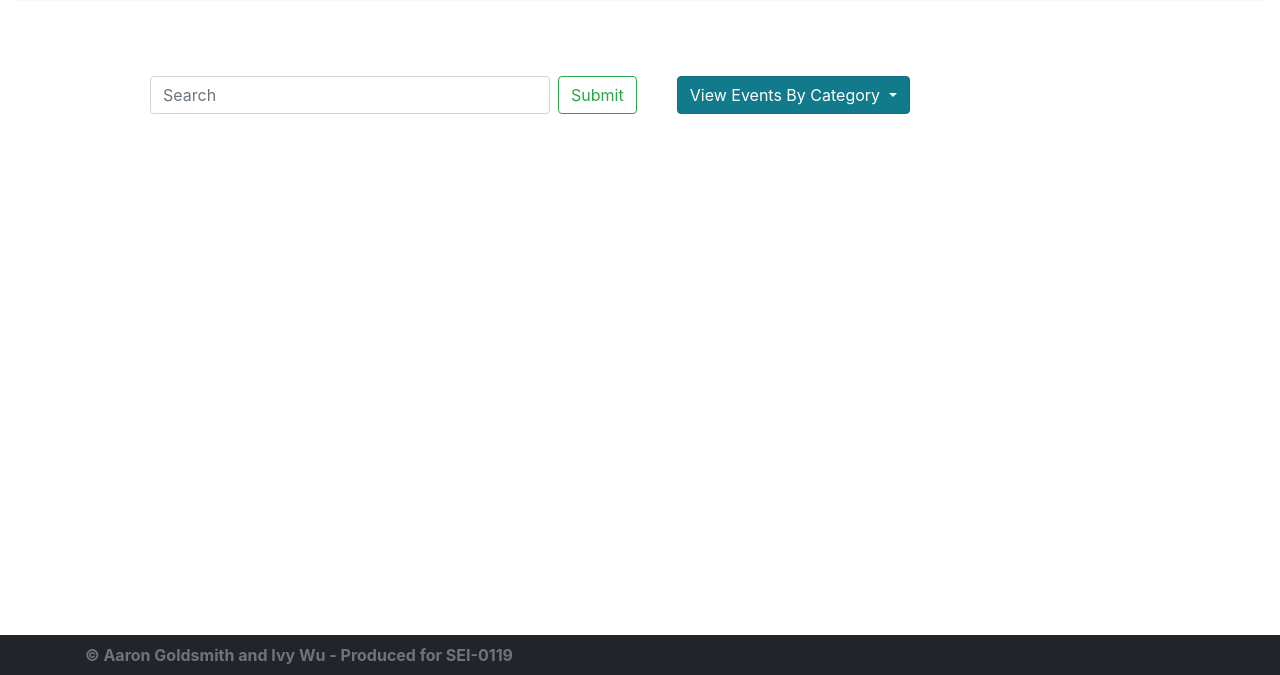
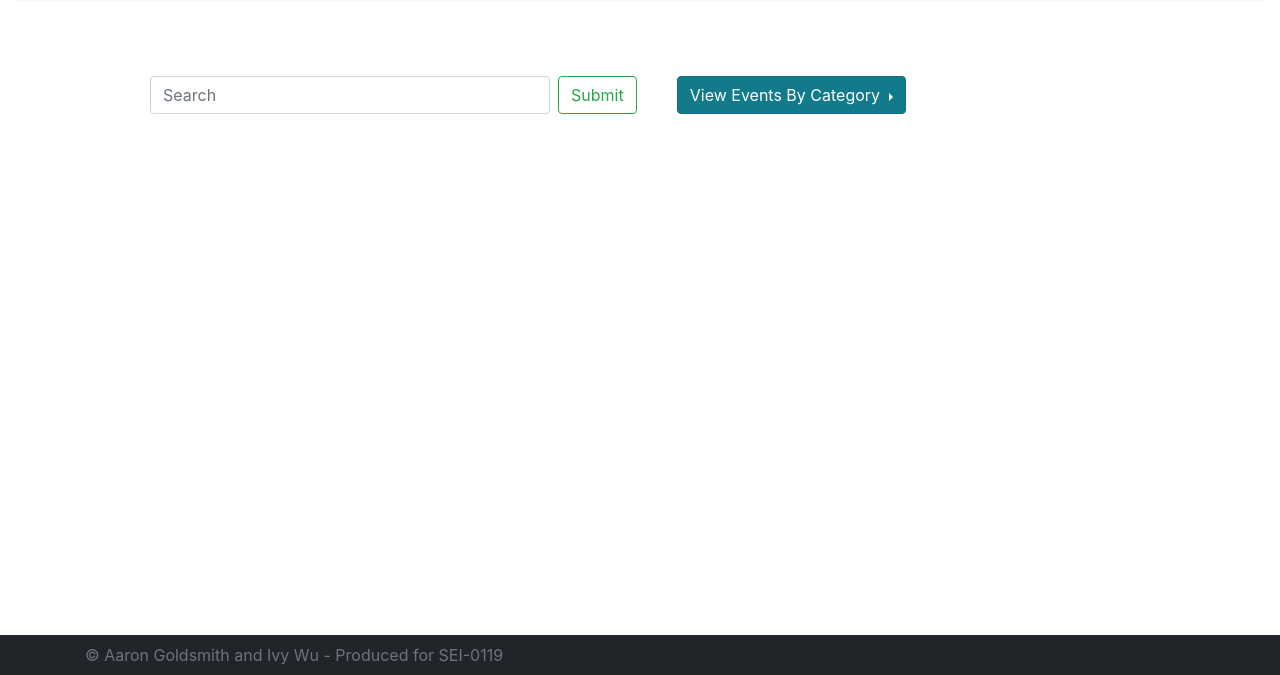
Before and after one commit to AaronGoldsmith1/jobber, a Django app: page / in a window 1280 px wide. Shown: the part 275-950 px from the top of the page. Run offline with Django 3.2, Linux system fonts and the light colour scheme; data that the repository does not hold is empty; some libraries are stand-ins or nearby versions.

Commit message:
more styling updates

```diff
--- a/main_app/static/css/style.css
+++ b/main_app/static/css/style.css
@@ -80,7 +80,7 @@
   border-bottom: 10px solid transparent;
 }
 
-span {
+.user-detail {
   font-weight: bold;
 }
 
--- a/main_app/templates/home.html
+++ b/main_app/templates/home.html
@@ -20,7 +20,7 @@
       <a href="{% url 'home' %}" style="visibility:{{visibility}}">Clear</a>
   </form>
 
-  <div class="dropdown show">
+  <div class="dropdown show dropright">
     <a class="btn btn-info dropdown-toggle" href="#" role="button" id="dropdownMenuLink" data-toggle="dropdown" aria-haspopup="true" aria-expanded="false">
       View Events By Category
     </a>
--- a/main_app/templates/registration/login.html
+++ b/main_app/templates/registration/login.html
@@ -11,4 +11,9 @@
   <input type="hidden" name="next" value="{{ next }}">
 </form>
 
+
+
+
+
+
 {% endblock %}
```
